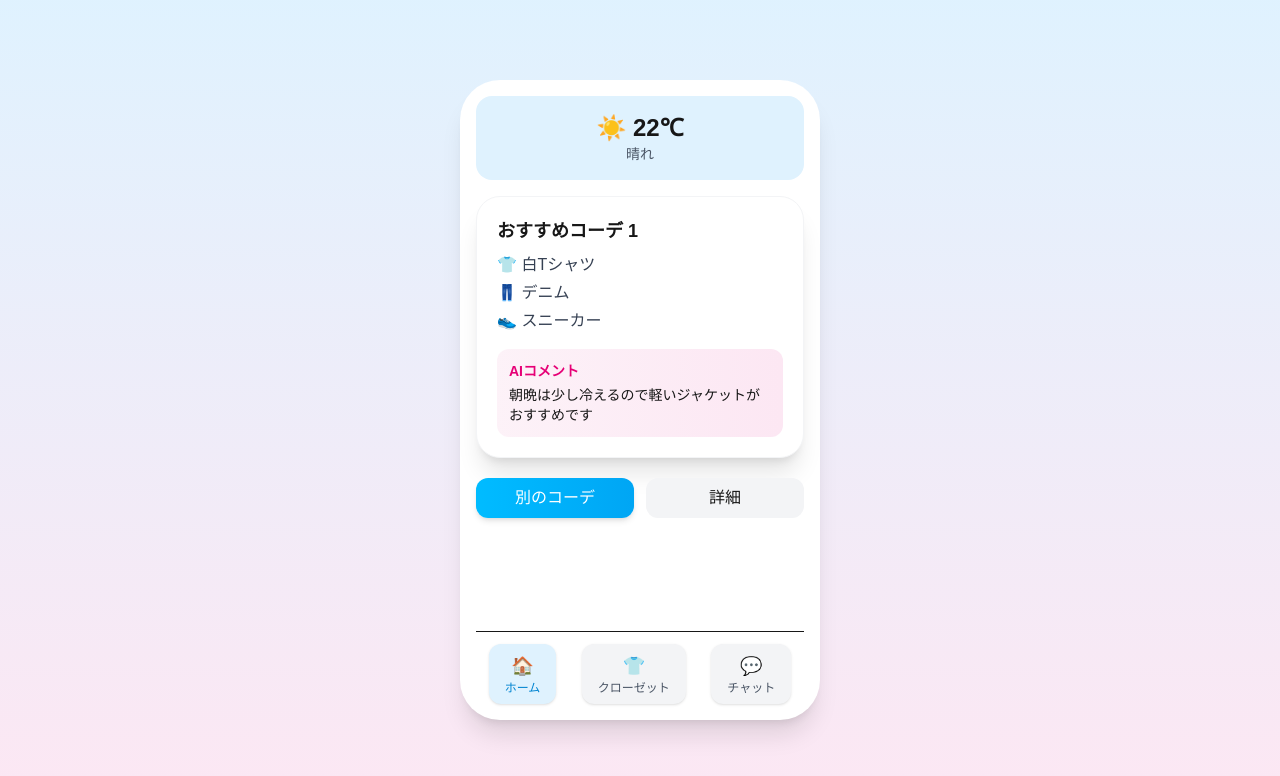
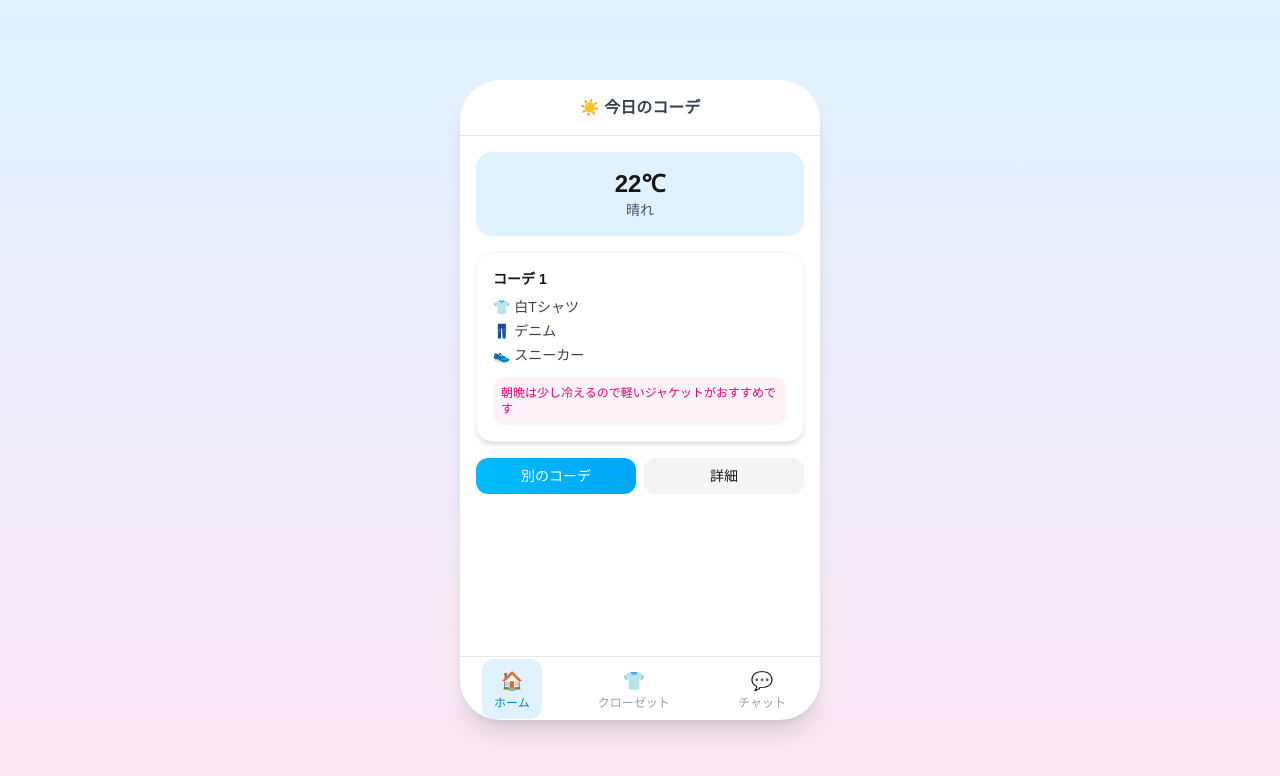
Before and after one commit to ms-engineer-bc26-01/teamB_section_8, a Next.js app in the folder frontend/: page / in a window 1280 px wide. Before the commit this address had no page. Shown: the top 776 px of the page. Built offline with nearby package versions, Linux system fonts and the light colour scheme.

Commit message:
feat: dashboard, closet, chat UI一部修正

```diff
--- a/frontend/app/chat/page.tsx
+++ b/frontend/app/chat/page.tsx
@@ -3,7 +3,6 @@
 import { useState, useRef, useEffect } from "react";
 import { useRouter, usePathname } from "next/navigation";
 
-// メッセージ型
 type Message = {
   role: "user" | "ai";
   text: string;
@@ -15,198 +14,99 @@ export default function ChatPage() {
 
   const [input, setInput] = useState("");
   const [messages, setMessages] = useState<Message[]>([
-    {
-      role: "ai",
-      text: "こんにちは！今日のコーデを一緒に考えましょう👕✨",
-    },
+    { role: "ai", text: "こんにちは！コーデ相談しよう👕✨" },
   ]);
-
   const [loading, setLoading] = useState(false);
   const bottomRef = useRef<HTMLDivElement | null>(null);
 
-  // 自動スクロール
   useEffect(() => {
     bottomRef.current?.scrollIntoView({ behavior: "smooth" });
   }, [messages]);
 
-  // 仮AI（あとでAPIに置き換え）
-  const generateReply = () => {
-    try {
-      const clothes = JSON.parse(localStorage.getItem("clothes") || "[]");
-
-      const top = clothes.find((c: any) => c.category === "トップス");
-      const bottom = clothes.find((c: any) => c.category === "ボトムス");
-
-      if (top && bottom) {
-        return `今日は暖かいので「${top.name}」と「${bottom.name}」の組み合わせがおすすめです！🌤️`;
-      }
-
-      if (top) {
-        return `「${top.name}」を中心に軽めのコーデがおすすめです！✨`;
-      }
-
-      return "今日は気温に合わせて軽めの服装がおすすめです！👕";
-    } catch {
-      return "コーデを考え中です…🤔";
-    }
-  };
-
-  // 送信処理
   const handleSend = () => {
     if (!input.trim() || loading) return;
 
-    const userMessage: Message = {
-      role: "user",
-      text: input,
-    };
-
-    setMessages((prev) => [...prev, userMessage]);
+    setMessages((prev) => [...prev, { role: "user", text: input }]);
     setInput("");
     setLoading(true);
 
     setTimeout(() => {
-      const aiMessage: Message = {
-        role: "ai",
-        text: generateReply(),
-      };
-
-      setMessages((prev) => [...prev, aiMessage]);
+      setMessages((prev) => [
+        ...prev,
+        { role: "ai", text: "今日は軽めのコーデがおすすめです🌤️" },
+      ]);
       setLoading(false);
     }, 800);
   };
 
   return (
     <main className="min-h-screen flex items-center justify-center bg-gradient-to-b from-sky-100 to-pink-100">
-
-      {/* スマホ風コンテナ */}
       <div className="w-[360px] h-[640px] bg-white rounded-[40px] shadow-xl flex flex-col overflow-hidden">
 
         {/* ヘッダー */}
-        <div className="p-4 border-b text-center font-bold text-gray-700">
-          💬 コーデ相談
+        <div className="h-[56px] flex items-center justify-center border-b border-gray-200 text-base font-semibold text-gray-700">
+          💬 チャット
         </div>
 
-        {/* チャットエリア */}
-        <div className="flex-1 overflow-y-auto p-3 space-y-3">
-
-          {messages.map((msg, index) => (
-            <div
-              key={index}
-              className={`flex ${
-                msg.role === "user" ? "justify-end" : "justify-start"
-              }`}
-            >
-              <div
-                className={`
-                  max-w-[70%] px-4 py-2 rounded-2xl text-sm shadow-sm
-                  transition-all duration-200
-                  ${
-                    msg.role === "user"
-                      ? "bg-gradient-to-r from-sky-400 to-pink-400 text-white"
-                      : "bg-gray-100 text-gray-800"
-                  }
-                `}
-              >
-                {msg.text}
+        {/* メッセージ */}
+        <div className="flex-1 overflow-y-auto p-3 space-y-2">
+          {messages.map((m, i) => (
+            <div key={i} className={`flex ${m.role === "user" ? "justify-end" : "justify-start"}`}>
+              <div className={`px-3 py-2 rounded-xl text-sm ${m.role === "user" ? "bg-gradient-to-r from-sky-400 to-pink-400 text-white" : "bg-gray-100"}`}>
+                {m.text}
               </div>
             </div>
           ))}
 
-          {/* AIタイピング */}
-          {loading && (
-            <div className="flex justify-start">
-              <div className="bg-gray-100 px-4 py-2 rounded-2xl text-sm text-gray-500 animate-pulse">
-                AIが考え中...
-              </div>
-            </div>
-          )}
+          {loading && <p className="text-xs text-gray-400">AIが考え中...</p>}
 
           <div ref={bottomRef} />
         </div>
 
-        {/* 入力エリア */}
-        <div className="p-3 border-t flex gap-2">
-
+        {/* 入力 */}
+        <div className="p-3 border-t border-gray-200 flex gap-2">
           <input
             value={input}
             onChange={(e) => setInput(e.target.value)}
-            placeholder="今日は何を着ればいい？"
-            className="
-              flex-1 p-2 rounded-xl bg-gray-100 text-sm
-              focus:outline-none focus:ring-2 focus:ring-sky-300
-              transition-all duration-200
-            "
-            onKeyDown={(e) => {
-              if (e.key === "Enter" && !e.nativeEvent.isComposing) {
-                e.preventDefault();
-                handleSend();
-              }
-            }}
+            className="flex-1 p-2 rounded-xl bg-gray-100 text-sm"
           />
-
           <button
             onClick={handleSend}
-            disabled={loading}
-            className="
-              px-4 rounded-xl text-white text-sm font-semibold
-              bg-gradient-to-r from-sky-400 to-pink-400
-              shadow-md
-              transition-all duration-200 ease-out
-              hover:scale-105 hover:shadow-lg
-              active:scale-90
-              disabled:opacity-50
-            "
+            className="px-4 bg-gradient-to-r from-sky-400 to-pink-400 text-white rounded-xl text-sm hover:scale-105 active:scale-90 transition"
           >
             送信
           </button>
-
         </div>
 
-        {/* ナビゲーション */}
-        <div className="border-t p-2 flex justify-around">
-
-          <button
-            onClick={() => router.push("/")}
-            className={`
-              flex flex-col items-center px-3 py-2 rounded-xl
-              transition-all duration-200
-              hover:bg-gray-100 active:scale-90
-              ${pathname === "/" ? "bg-sky-100 text-sky-600" : "text-gray-500"}
-            `}
-          >
-            🏠
-            <span className="text-xs">ホーム</span>
-          </button>
-
-          <button
-            onClick={() => router.push("/closet")}
-            className={`
-              flex flex-col items-center px-3 py-2 rounded-xl
-              transition-all duration-200
-              hover:bg-gray-100 active:scale-90
-              ${pathname === "/closet" ? "bg-sky-100 text-sky-600" : "text-gray-500"}
-            `}
-          >
-            👕
-            <span className="text-xs">クローゼット</span>
-          </button>
-
-          <button
-            onClick={() => router.push("/chat")}
-            className={`
-              flex flex-col items-center px-3 py-2 rounded-xl
-              transition-all duration-200
-              hover:bg-gray-100 active:scale-90
-              ${pathname === "/chat" ? "bg-sky-100 text-sky-600" : "text-gray-500"}
-            `}
-          >
-            💬
-            <span className="text-xs">チャット</span>
-          </button>
-
-        </div>
-
+        <BottomNav pathname={pathname} router={router} />
       </div>
     </main>
   );
 }
+
+/* ===== 共通ナビ ===== */
+function BottomNav({ pathname, router }: any) {
+  return (
+    <div className="h-[64px] border-t border-gray-200 flex justify-around items-center">
+      <NavBtn icon="🏠" label="ホーム" path="/" {...{ pathname, router }} />
+      <NavBtn icon="👕" label="クローゼット" path="/closet" {...{ pathname, router }} />
+      <NavBtn icon="💬" label="チャット" path="/chat" {...{ pathname, router }} />
+    </div>
+  );
+}
+
+function NavBtn({ icon, label, path, pathname, router }: any) {
+  const active = pathname === path;
+
+  return (
+    <button
+      onClick={() => router.push(path)}
+      className={`flex flex-col items-center text-xs px-3 py-2 rounded-xl transition ${
+        active ? "bg-sky-100 text-sky-600" : "text-gray-400"
+      } hover:bg-gray-100 active:scale-90`}
+    >
+      <span className="text-lg">{icon}</span>
+      {label}
+    </button>
+  );
+}
--- a/frontend/app/closet/page.tsx
+++ b/frontend/app/closet/page.tsx
@@ -16,175 +16,112 @@ export default function ClosetPage() {
 
   const [clothes, setClothes] = useState<Cloth[]>([]);
 
-  // データ取得（エラーハンドリングあり）
   useEffect(() => {
     try {
       const stored = localStorage.getItem("clothes");
-      if (stored) {
-        setClothes(JSON.parse(stored));
-      }
-    } catch (error) {
-      console.error("データ読み込みエラー", error);
+      if (stored) setClothes(JSON.parse(stored));
+    } catch {
       localStorage.removeItem("clothes");
     }
   }, []);
 
-  // 削除処理
   const handleDelete = (id: number) => {
     if (!confirm("削除してもよろしいですか？")) return;
-
-    const updated = clothes.filter((item) => item.id !== id);
+    const updated = clothes.filter((c) => c.id !== id);
     setClothes(updated);
     localStorage.setItem("clothes", JSON.stringify(updated));
   };
 
   return (
     <main className="min-h-screen flex items-center justify-center bg-gradient-to-b from-sky-100 to-pink-100">
+      <div className="w-[360px] h-[640px] bg-white rounded-[40px] shadow-xl flex flex-col overflow-hidden">
 
-      <div className="w-[360px] h-[640px] bg-white rounded-[40px] shadow-xl p-4 flex flex-col justify-between">
-
-        {/* 上部 */}
-        <div>
-
-          <div className="text-center mb-4">
-            <h1 className="text-xl font-bold">👕 クローゼット</h1>
-            <p className="text-sm text-gray-500">
-              手持ちの服一覧
-            </p>
+        {/* ヘッダー */}
+        <div className="h-[56px] flex items-center justify-center border-b border-gray-200 text-base font-semibold text-gray-700">
+          👕 クローゼット
         </div>
 
-          {/* 🔥 スクロール対応 */}
-          <div className="overflow-y-auto max-h-[420px] pr-1">
-
+        {/* メイン */}
+        <div className="flex-1 p-3 overflow-y-auto">
           <div className="grid grid-cols-2 gap-3">
 
             {clothes.length === 0 && (
-                <div className="col-span-2 flex flex-col items-center text-gray-400 text-sm mt-6">
-                  <span className="text-4xl mb-2">🧺</span>
-                  まだ服が登録されていません
+              <div className="col-span-2 text-center text-gray-400 text-sm mt-6">
+                🧺 まだ服がありません
               </div>
             )}
 
             {clothes.map((item) => (
               <div
                 key={item.id}
-                  onClick={() => router.push(`/closet/${item.id}`)}
-                  className="
-                    relative bg-white rounded-2xl shadow-md p-3 border border-gray-100
-                    transition-all duration-200 ease-out
-                    hover:shadow-lg hover:-translate-y-1 cursor-pointer
-                  "
+                className="relative bg-white rounded-2xl shadow-md p-3 border border-gray-100 hover:shadow-lg hover:-translate-y-1 transition"
               >
-
-                  {/* 削除ボタン */}
                 <button
-                    onClick={(e) => {
-                      e.stopPropagation();
-                      handleDelete(item.id);
-                    }}
-                    className="
-                      absolute top-2 right-2
-                      w-6 h-6 rounded-full
-                      flex items-center justify-center
-                      text-xs
-                      bg-gray-200 text-gray-600
-                      transition-all duration-200 ease-out
-                      hover:bg-red-400 hover:text-white hover:scale-110
-                      active:scale-90
-                    "
+                  onClick={() => handleDelete(item.id)}
+                  className="absolute top-2 right-2 text-xs bg-gray-200 w-6 h-6 rounded-full hover:bg-red-400 hover:text-white active:scale-90 transition"
                 >
                   ✕
                 </button>
 
-                  {/* 画像 */}
-                  <div className="w-full h-20 flex items-center justify-center mb-2 bg-gray-50 rounded-xl shadow-inner overflow-hidden">
+                <div className="w-full h-20 bg-gray-50 rounded-xl mb-2 flex items-center justify-center overflow-hidden">
                   {item.image ? (
-                      <img
-                        src={item.image}
-                        alt="服"
-                        className="object-cover w-full h-full"
-                      />
+                    <img src={item.image} className="w-full h-full object-cover" />
                   ) : (
-                      <span className="text-3xl">👕</span>
+                    "👕"
                   )}
                 </div>
 
-                  {/* 名前 */}
-                  <p className="text-sm font-semibold text-center">
-                    {item.name}
-                  </p>
+                <p className="text-sm text-center font-semibold">{item.name}</p>
 
-                  {/* カテゴリ */}
-                  <div className="mt-2 text-center">
+                <div className="text-center mt-1">
                   <span className="text-xs bg-sky-100 text-sky-600 px-2 py-1 rounded-full">
                     {item.category}
                   </span>
                 </div>
-
               </div>
             ))}
-
+          </div>
         </div>
 
-          </div>
-
-        </div>
-
-        {/* 下部 */}
-        <div>
-
-          {/* 追加ボタン */}
-          <div className="flex justify-center mb-3">
+        {/* ＋ボタン */}
+        <div className="flex justify-center mb-2">
           <button
             onClick={() => router.push("/closet/add")}
-              className="
-                bg-gradient-to-r from-pink-400 to-pink-500 text-white
-                w-12 h-12 rounded-full shadow-lg text-xl
-                flex items-center justify-center
-                transition-all duration-200 ease-out
-                hover:scale-110 hover:shadow-xl hover:rotate-90
-                active:scale-90
-              "
+            className="w-12 h-12 bg-pink-400 text-white rounded-full text-xl hover:scale-110 active:scale-90 transition"
           >
             ＋
           </button>
         </div>
 
-          {/* ナビ */}
-          <div className="border-t pt-3 flex justify-around">
-
-            <button
-              onClick={() => router.push("/")}
-              className={`flex flex-col items-center px-4 py-2 rounded-xl
-                ${pathname === "/" ? "bg-sky-100 text-sky-600" : "bg-gray-100 text-gray-600"}`}
-            >
-              🏠
-              <span className="text-xs">ホーム</span>
-            </button>
-
-            <button
-              onClick={() => router.push("/closet")}
-              className={`flex flex-col items-center px-4 py-2 rounded-xl
-                ${pathname === "/closet" ? "bg-sky-100 text-sky-600" : "bg-gray-100 text-gray-600"}`}
-            >
-              👕
-              <span className="text-xs">クローゼット</span>
-            </button>
-
-            <button
-              onClick={() => router.push("/chat")}
-              className={`flex flex-col items-center px-4 py-2 rounded-xl
-                ${pathname === "/chat" ? "bg-sky-100 text-sky-600" : "bg-gray-100 text-gray-600"}`}
-            >
-              💬
-              <span className="text-xs">チャット</span>
-            </button>
-
-          </div>
-
-        </div>
-
+        <BottomNav pathname={pathname} router={router} />
       </div>
     </main>
   );
 }
+
+/* ===== 共通ナビ ===== */
+function BottomNav({ pathname, router }: any) {
+  return (
+    <div className="h-[64px] border-t border-gray-200 flex justify-around items-center">
+      <NavBtn icon="🏠" label="ホーム" path="/" {...{ pathname, router }} />
+      <NavBtn icon="👕" label="クローゼット" path="/closet" {...{ pathname, router }} />
+      <NavBtn icon="💬" label="チャット" path="/chat" {...{ pathname, router }} />
+    </div>
+  );
+}
+
+function NavBtn({ icon, label, path, pathname, router }: any) {
+  const active = pathname === path;
+
+  return (
+    <button
+      onClick={() => router.push(path)}
+      className={`flex flex-col items-center text-xs px-3 py-2 rounded-xl transition ${
+        active ? "bg-sky-100 text-sky-600" : "text-gray-400"
+      } hover:bg-gray-100 active:scale-90`}
+    >
+      <span className="text-lg">{icon}</span>
+      {label}
+    </button>
+  );
+}
--- a/frontend/app/page.tsx
+++ b/frontend/app/page.tsx
@@ -1,154 +1,102 @@
 "use client";
 
-import { useEffect, useState } from "react";
 import { useRouter, usePathname } from "next/navigation";
+import { useState } from "react";
 
 export default function DashboardPage() {
   const router = useRouter();
   const pathname = usePathname();
 
-  // コーデ切り替え用インデックス
   const [index, setIndex] = useState(0);
 
-  // ダミーデータ（後でAPIに置き換え）
   const outfits = [
     {
       tops: "白Tシャツ",
       bottoms: "デニム",
       shoes: "スニーカー",
-      comment: "朝晩は少し冷えるので軽いジャケットがおすすめです"
+      comment: "朝晩は少し冷えるので軽いジャケットがおすすめです",
     },
     {
       tops: "薄手ニット",
       bottoms: "スカート",
       shoes: "ローファー",
-      comment: "少し肌寒いのでニットスタイルがぴったりです"
-    }
+      comment: "少し肌寒いのでニットスタイルがぴったりです",
+    },
   ];
-
-  const data = {
-    temp: 22,
-    weather: "晴れ"
-  };
-
-  // ログイン状態チェック（未ログインならログイン画面へ遷移）
-  useEffect(() => {
-    const isLoggedIn = localStorage.getItem("login");
-
-    if (!isLoggedIn) {
-      router.push("/login");
-    }
-  }, []);
 
   return (
     <main className="min-h-screen flex items-center justify-center bg-gradient-to-b from-sky-100 to-pink-100">
+      <div className="w-[360px] h-[640px] bg-white rounded-[40px] shadow-xl flex flex-col overflow-hidden">
 
-      {/* スマホ風コンテナ */}
-      <div className="w-[360px] h-[640px] bg-white rounded-[40px] shadow-xl p-4 flex flex-col justify-between">
+        {/* ヘッダー */}
+        <div className="h-[56px] flex items-center justify-center border-b border-gray-200 text-base font-semibold text-gray-700">
+          ☀️ 今日のコーデ
+        </div>
 
-        {/* 上部エリア */}
-        <div>
-
-          {/* 天気カード */}
+        {/* メイン */}
+        <div className="flex-1 p-4">
           <div className="bg-sky-100 rounded-2xl p-4 text-center mb-4">
-            <h1 className="text-2xl font-bold">
-              ☀️ {data.temp}℃
-            </h1>
-            <p className="text-sm text-gray-600">{data.weather}</p>
+            <p className="text-2xl font-bold">22℃</p>
+            <p className="text-sm text-gray-600">晴れ</p>
           </div>
 
-          {/* コーデカード */}
-          <div className="bg-white rounded-3xl shadow-xl border border-gray-100 p-5 mb-5">
-            <h2 className="font-bold text-lg mb-2">
-              おすすめコーデ {index + 1}
-            </h2>
+          <div className="bg-white rounded-2xl shadow-md p-4 border border-gray-100 mb-4">
+            <p className="text-sm font-semibold mb-2">コーデ {index + 1}</p>
 
-            {/* アイテム一覧 */}
-            <ul className="text-gray-700 space-y-1">
+            <ul className="text-sm text-gray-700 space-y-1">
               <li>👕 {outfits[index].tops}</li>
               <li>👖 {outfits[index].bottoms}</li>
               <li>👟 {outfits[index].shoes}</li>
             </ul>
 
-            {/* AIコメント */}
-            <div className="mt-4 bg-gradient-to-r from-pink-50 to-pink-100 rounded-xl p-3 text-sm">
-              <p className="text-pink-600 font-semibold mb-1">
-                AIコメント
-              </p>
-              <p>{outfits[index].comment}</p>
+            <div className="mt-3 bg-pink-50 rounded-xl p-2 text-xs text-pink-600">
+              {outfits[index].comment}
             </div>
           </div>
 
-          {/* アクションボタン */}
-          <div className="flex gap-3 mb-4">
+          <div className="flex gap-2">
             <button
               onClick={() => setIndex((index + 1) % outfits.length)}
-              className="flex-1 bg-gradient-to-r from-sky-400 to-sky-500 text-white py-2 rounded-xl shadow-md active:scale-95 transition"
+              className="flex-1 bg-gradient-to-r from-sky-400 to-sky-500 text-white py-2 rounded-xl text-sm hover:scale-105 active:scale-90 transition"
             >
               別のコーデ
             </button>
 
-            <button className="flex-1 bg-gray-100 py-2 rounded-xl active:scale-95 transition">
+            <button className="flex-1 bg-gray-100 py-2 rounded-xl text-sm hover:bg-gray-200 active:scale-90 transition">
               詳細
             </button>
           </div>
-
         </div>
 
-        {/* 下部ナビゲーション（ボタン風UI + 現在ページのハイライト） */}
-        <div className="border-t pt-3 flex justify-around">
-
-          {/* ホーム */}
-          <button
-            onClick={() => router.push("/")}
-            className={`
-              flex flex-col items-center justify-center
-              px-4 py-2 rounded-xl shadow-sm
-              active:scale-95 transition
-              ${pathname === "/"
-                ? "bg-sky-100 text-sky-600"
-                : "bg-gray-100 text-gray-600"}
-            `}
-          >
-            <span className="text-lg">🏠</span>
-            <span className="text-xs">ホーム</span>
-          </button>
-
-          {/* クローゼット */}
-          <button
-            onClick={() => router.push("/closet")}
-            className={`
-              flex flex-col items-center justify-center
-              px-4 py-2 rounded-xl shadow-sm
-              active:scale-95 transition
-              ${pathname === "/closet"
-                ? "bg-sky-100 text-sky-600"
-                : "bg-gray-100 text-gray-600"}
-            `}
-          >
-            <span className="text-lg">👕</span>
-            <span className="text-xs">クローゼット</span>
-          </button>
-
-          {/* チャット */}
-          <button
-            onClick={() => router.push("/chat")}
-            className={`
-              flex flex-col items-center justify-center
-              px-4 py-2 rounded-xl shadow-sm
-              active:scale-95 transition
-              ${pathname === "/chat"
-                ? "bg-sky-100 text-sky-600"
-                : "bg-gray-100 text-gray-600"}
-            `}
-          >
-            <span className="text-lg">💬</span>
-            <span className="text-xs">チャット</span>
-          </button>
-
-        </div>
-
+        <BottomNav pathname={pathname} router={router} />
       </div>
     </main>
   );
 }
+
+/* ===== 共通ナビ ===== */
+function BottomNav({ pathname, router }: any) {
+  return (
+    <div className="h-[64px] border-t border-gray-200 flex justify-around items-center">
+      <NavBtn icon="🏠" label="ホーム" path="/" {...{ pathname, router }} />
+      <NavBtn icon="👕" label="クローゼット" path="/closet" {...{ pathname, router }} />
+      <NavBtn icon="💬" label="チャット" path="/chat" {...{ pathname, router }} />
+    </div>
+  );
+}
+
+function NavBtn({ icon, label, path, pathname, router }: any) {
+  const active = pathname === path;
+
+  return (
+    <button
+      onClick={() => router.push(path)}
+      className={`flex flex-col items-center text-xs px-3 py-2 rounded-xl transition ${
+        active ? "bg-sky-100 text-sky-600" : "text-gray-400"
+      } hover:bg-gray-100 active:scale-90`}
+    >
+      <span className="text-lg">{icon}</span>
+      {label}
+    </button>
+  );
+}
```
Lines whose indentation alone changed are shown as unchanged.
